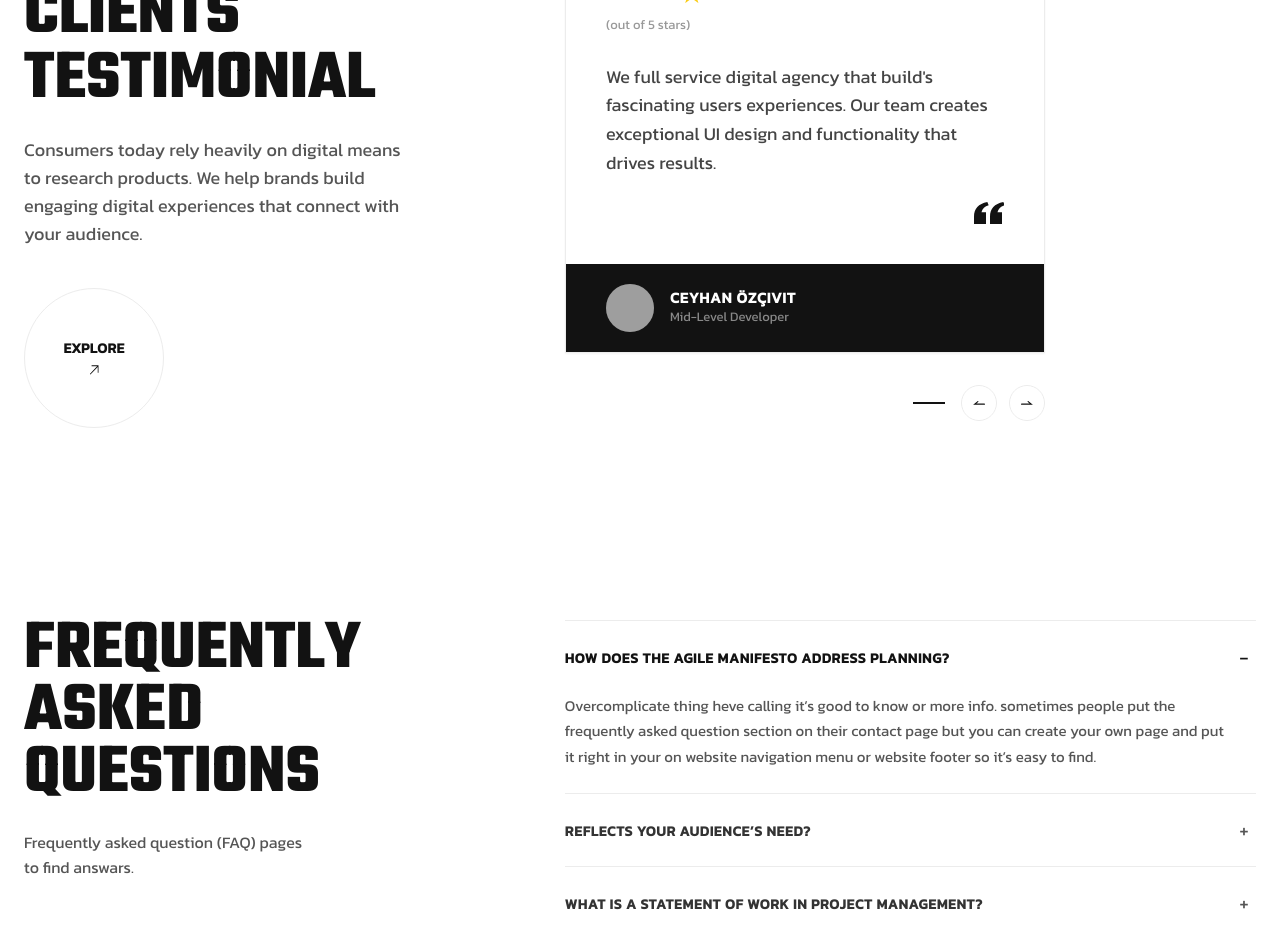
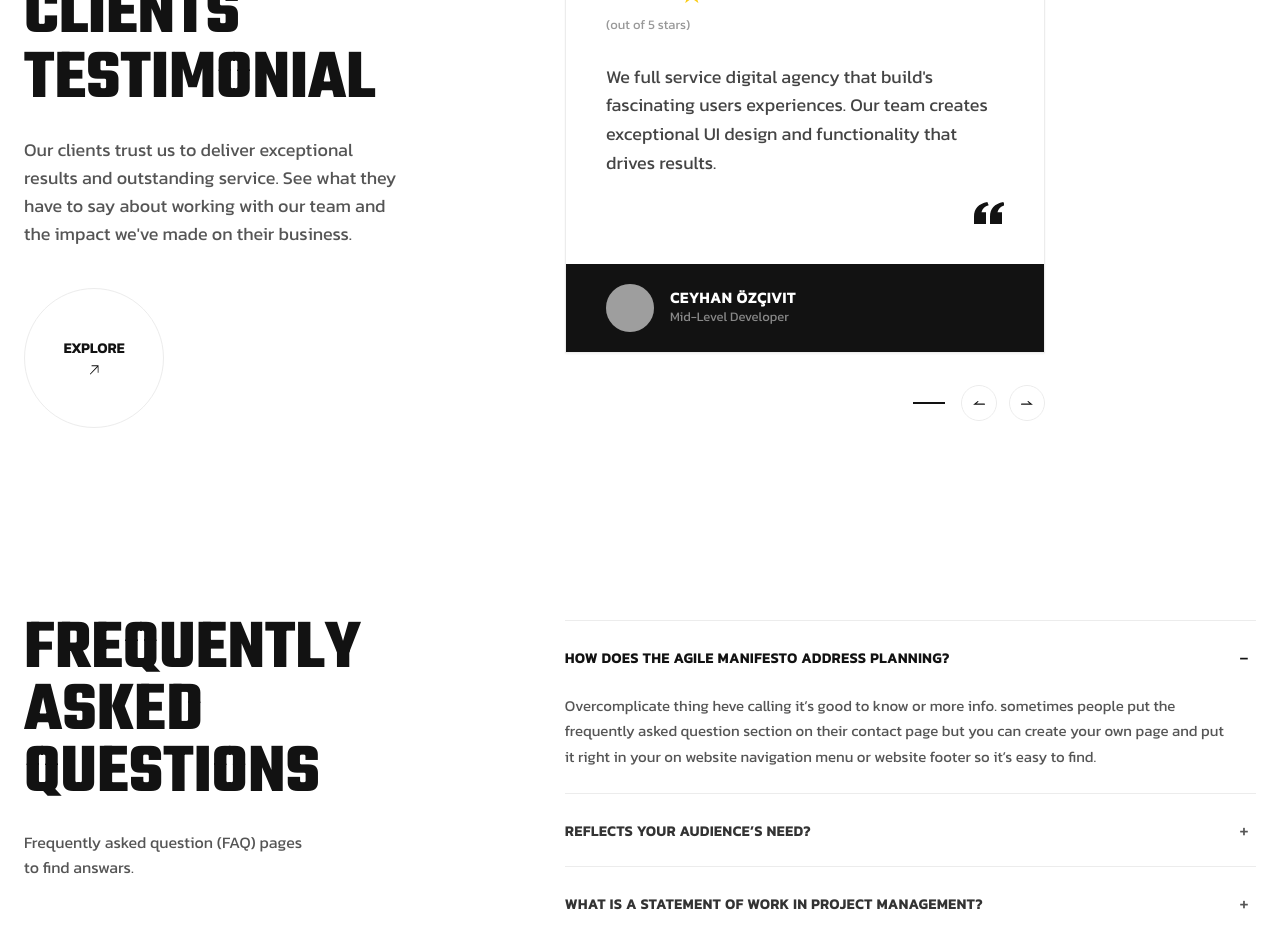
Before and after one commit to morganalex1902-a11y/TheLinkageDigitalNew, a React (Vite) app: page / in a window 1280 px wide. Shown: the part 7600-8533 px from the top of the page. Built offline with nearby package versions, Linux system fonts and the light colour scheme; grey boxes are pictures that could not be loaded.

Commit message:
Replace duplicate testimonial section copy with unique text

```diff
--- a/client/pages/Index.tsx
+++ b/client/pages/Index.tsx
@@ -1191,9 +1191,9 @@ export default function Index() {
                 Testimonial
               </h2>
               <p className="font-kanit font-normal text-[#555] text-[15px] md:text-[18px] leading-[1.55] mb-10 max-w-[380px]">
-                Consumers today rely heavily on digital means to research
-                products. We help brands build engaging digital experiences that
-                connect with your audience.
+                Our clients trust us to deliver exceptional results and outstanding
+                service. See what they have to say about working with our team and
+                the impact we've made on their business.
               </p>
               {/* Explore circle button */}
               <ExploreCircleButton onClick={() => navigate("/about")} clipId="clip-explore-testi" />
```
